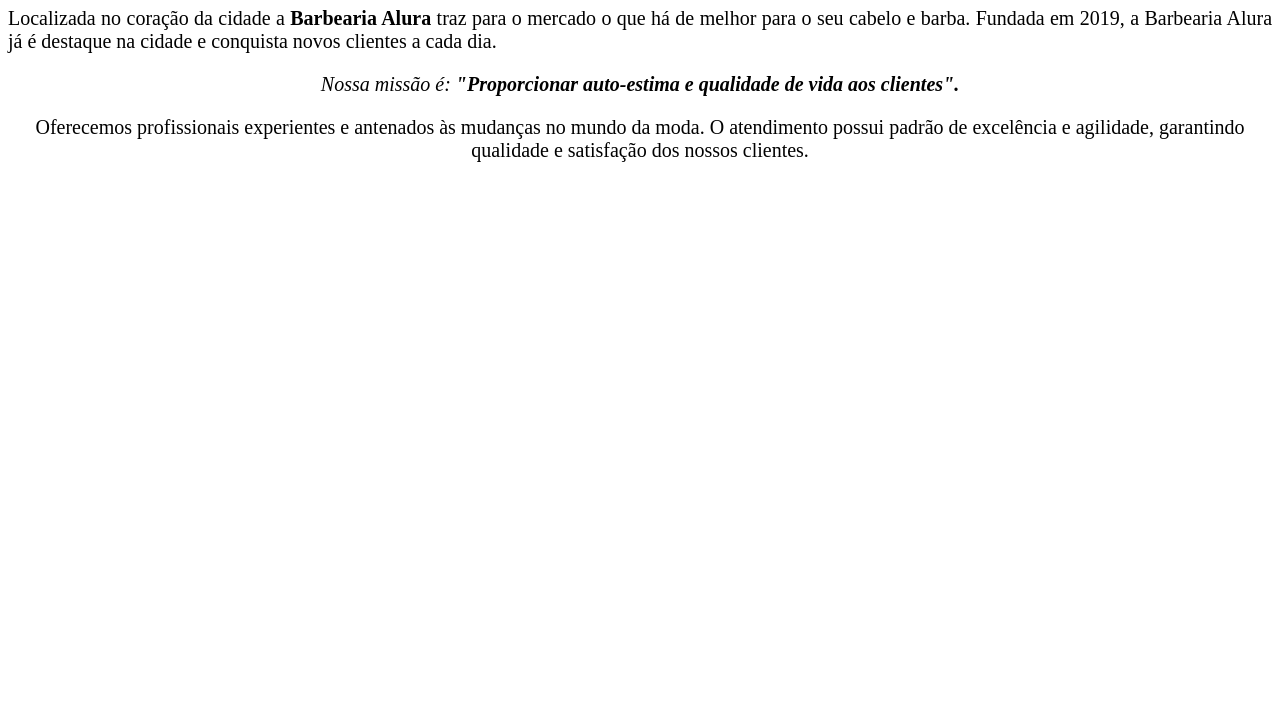
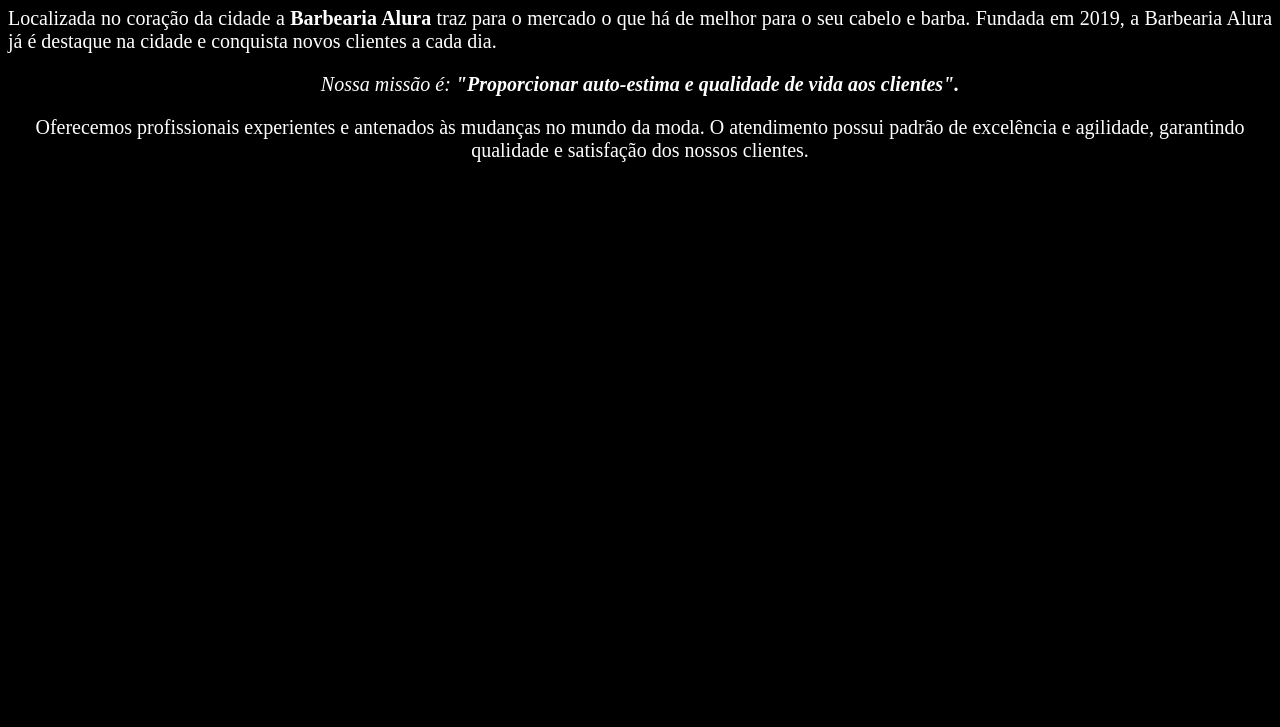
Before and after one commit to DallaVal/2front23, a plain HTML site: page index.html in a window 1280 px wide. Shown: the part 73-800 px from the top of the page. Drawn offline with Linux system fonts and the light colour scheme.

Commit message:
Add files via upload

```diff
--- a/index.html
+++ b/index.html
@@ -3,7 +3,7 @@
 	<head>
 		<meta charset="UTF-8">
 		<title>Babearia DEV sistem</title>
-		<link rel=”stylesheet” href=”style.css”>
+		<link rel="stylesheet"		href="style.css">
 
 		<STYLE>
 			p{
--- a/style.css
+++ b/style.css
@@ -1,3 +1,7 @@
 p{
 	text-align: center;
 }
+body{
+	background-color: black;
+	color: white;
+}
```
